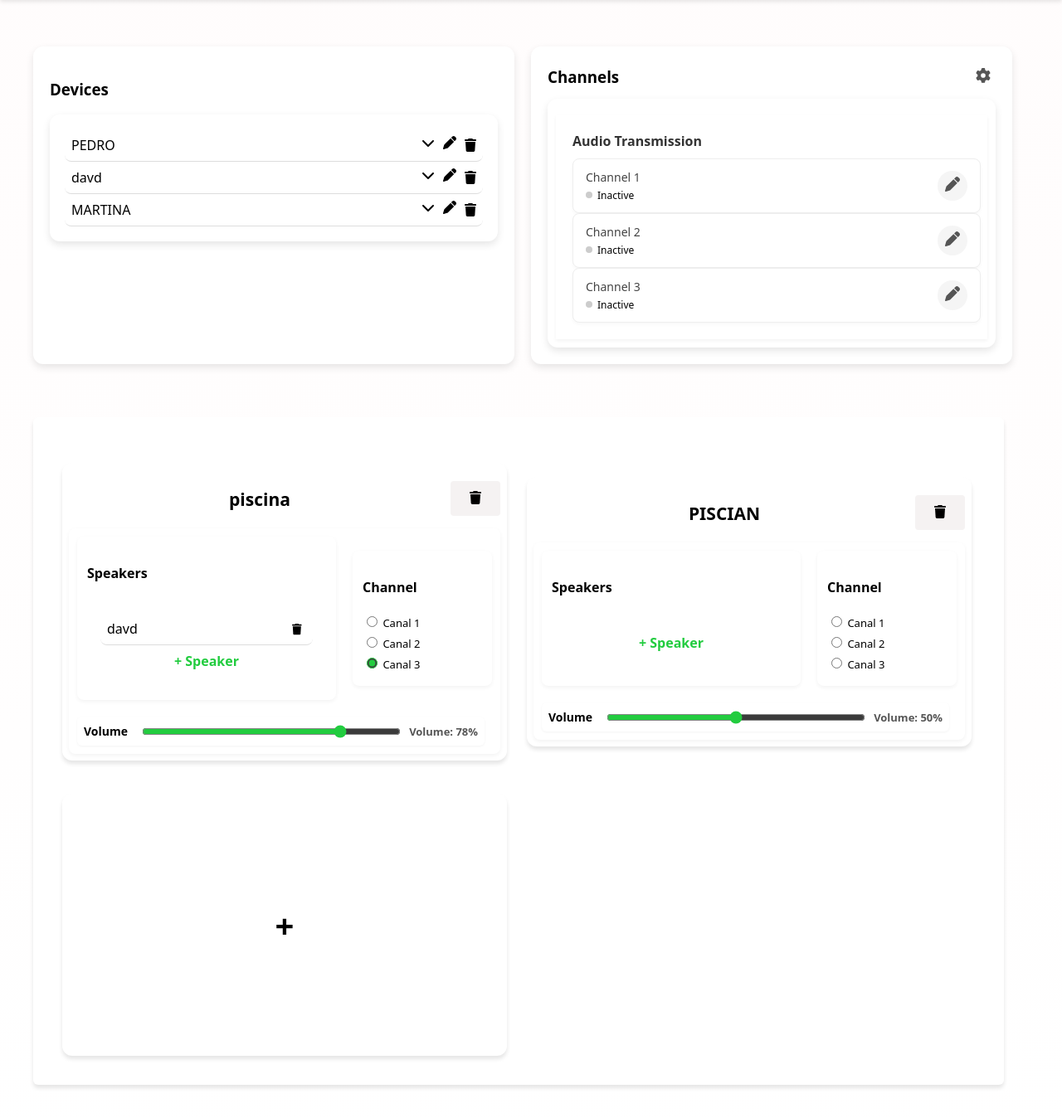
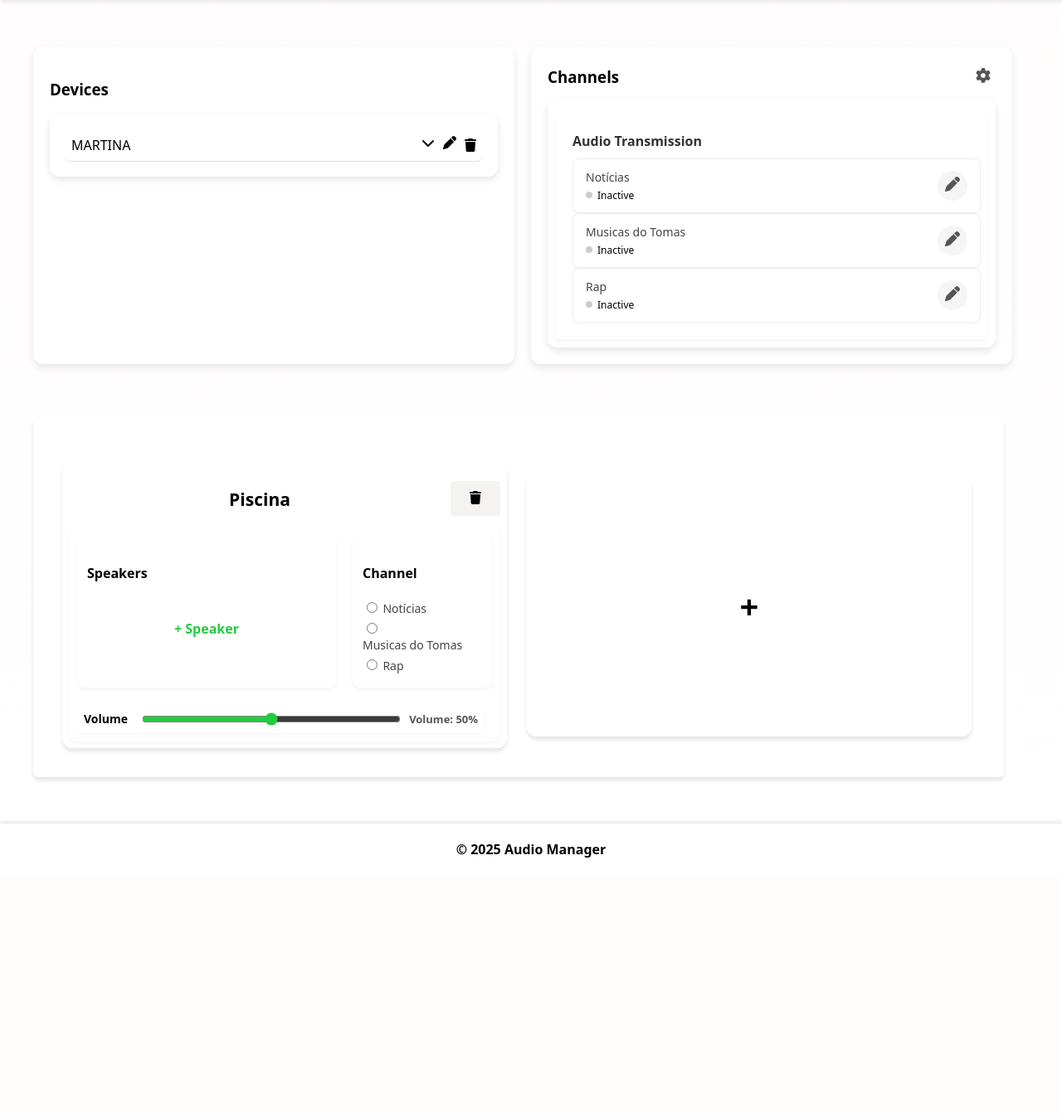
Before and after one commit to pedromelo1316/PECI--Difusao-de-Audio, a Flask app: page / in a window 1280 px wide. Shown: the part 194-1542 px from the top of the page at 83% size. After the commit the page ends 1228 px from the top, so only its background shows below. Run offline with Flask 3, Linux system fonts and the light colour scheme; data comes from the database, SQL or seed files in the repository; parts of the project's set-up code (start-up, migrations or seed data) failed here and were passed over; some libraries are stand-ins or nearby versions.

Commit message:
alterar nomes

```diff
--- a/Main/Manager/app.py
+++ b/Main/Manager/app.py
@@ -1,6 +1,6 @@
 # Importações de módulos e bibliotecas necessárias
 from enum import Enum
-from flask import Flask, render_template, request, redirect, flash, jsonify
+from flask import Flask, render_template, request, redirect, flash, jsonify, url_for
 from flask_sqlalchemy import SQLAlchemy
 from flask_socketio import SocketIO, emit
 import os
@@ -269,13 +269,12 @@
 # Modelo para canais
 class Channels(db.Model):
     id = db.Column(db.Integer, primary_key=True)
+    name = db.Column(db.String(200), nullable=True)
     type = db.Column(db.Enum(ChannelType), nullable=False)
     source = db.Column(db.String(200), nullable=True)
 
-    #####
-
     def __repr__(self):
-        return
+        return f'<Channel {self.id}: {self.name}>'
 
 
 ###############3
@@ -299,11 +298,16 @@
         db.session.commit()
         # Cria os canais padrão com tipo LOCAL e fonte "default"
         for i in range(1, NUM_CHANNELS+1):
-            new_channel = Channels(type=ChannelType.LOCAL, source="default")
+            new_channel = Channels(
+                name=f"Channel {i}",
+                type=ChannelType.LOCAL,
+                source="default"
+            )
             db.session.add(new_channel)
             db.session.commit()
-            processes[i] = start_ffmpeg_process(i, "default", ChannelType.LOCAL)
-            print(f"Channel {i} started")
+            processes[new_channel.id] = start_ffmpeg_process(new_channel.id, "default", ChannelType.LOCAL)
+            print(f"{new_channel.name} started")
+
     else:
         for channel in db.session.query(Channels).all():
             index = channel.id
@@ -627,9 +631,10 @@
         return jsonify({"error": str(e)}), 500
 
 
-@app.route('/edit_channels', methods=['GET'])
+@app.route('/edit_channels')
 def edit_channels():
     channel_id = request.args.get('channel_id', type=int)
+    channel = Channels.query.get_or_404(channel_id)
 
     playlists = Playlist.query.all()
     playlist_songs = {
@@ -640,11 +645,36 @@
 
     return render_template(
         'edit_channels.html',
-        channel_id=channel_id,
+        channel=channel,
         playlists=playlist_songs.keys(),
         playlist_songs=playlist_songs,
         all_songs=all_songs
     )
+
+@app.route('/update_channel_name/<int:channel_id>', methods=['POST'])
+def update_channel_name(channel_id):
+    new_name = request.form.get('channel_name')
+    if not new_name:
+        return "Nome inválido", 400
+
+    # Recupera o canal
+    channel = Channels.query.get_or_404(channel_id)
+    old_name = channel.name
+    channel.name = new_name
+
+    try:
+        # Atualiza o nome no banco de dados
+        db.session.commit()
+
+        # Emite um evento para a atualização do nome na interface
+        socketio.emit('update_channel_names', {'new_name': new_name, 'old_name': old_name}, namespace='/')
+
+        return redirect(url_for('edit_channels', channel_id=channel_id))
+
+    except Exception as e:
+        return f"Erro ao atualizar o nome do canal: {e}", 500
+
+
 
 #@app.route('/edit_channels', methods=['GET'])
 #def edit_channels():
@@ -1104,6 +1134,7 @@
         create_default_channels()  # Inicializa os canais padrão
 
 
+
     # Associa o sinal SIGINT ao shutdown_handler para tratamento de Ctrl+C
     signal.signal(signal.SIGINT, shutdown_handler)
 
@@ -1112,5 +1143,5 @@
     thread.start()
 
     # Inicia o servidor Flask com SocketIO
-    socketio.run(app, host=get_host_ip() ,debug=False, port=5000)
+    socketio.run(app, host=get_host_ip() ,debug=True, port=5000)
     #socketio.run(app, debug=False)
--- a/Main/Manager/static/css/styles.css
+++ b/Main/Manager/static/css/styles.css
@@ -249,6 +249,52 @@
 }
 
 /* ===== COLUMN BOX & ITEMS ===== */
+
+.column-main {
+    display: flex;
+    justify-content: space-between;
+    align-items: center;
+    width: 100%;
+}
+
+
+.column-itemCH {
+    display: flex;
+    flex-direction: column; /* Garante empilhamento vertical */
+    padding: 8px;
+    border-bottom: 1px solid #ddd;
+    cursor: pointer;
+    border-radius: 8px;
+    background-color: white;
+    transition: background 0.3s;
+    width: 488px;
+}
+
+.column-headerCH {
+    display: flex;
+    justify-content: space-between;
+    align-items: center;
+    width: 100%;
+}
+
+.column-detailsCH {
+    display: block; /* Bloco vertical */
+    width: 470px;
+    margin-top: 8px;
+    padding: 10px;
+    background: #f9f9f971;
+    border-radius: 8px;
+    box-shadow: 0px 2px 5px rgba(0, 0, 0, 0.1);
+}
+
+.column-detailsCH p {
+    display: block; /* Garante que cada linha está separada */
+    margin: 4px 0;
+    font-size: 14px;
+    color: #444;
+}
+
+
 .column-box {
     display: block;
     background: white;
--- a/Main/Manager/static/js/script.js
+++ b/Main/Manager/static/js/script.js
@@ -1,4 +1,34 @@
 document.addEventListener("DOMContentLoaded", function () {
+    // Variáveis para os botões de rádio dos canais
+    const channelRadioButtons = document.querySelectorAll('input[name="channel_id"]');
+
+    // Ouve o evento SocketIO quando o nome de um canal for alterado
+    socket.on('update_channel_names', function (data) {
+        // Atualiza a interface de seleção de canais
+        channelRadioButtons.forEach((radioButton) => {
+            // Verifica se o nome do canal corresponde ao nome antigo
+            if (radioButton.nextSibling.textContent.trim() === data.old_name) {
+                radioButton.nextSibling.textContent = data.new_name;  // Atualiza o nome
+            }
+        });
+
+        // Também é necessário atualizar os outros lugares onde o nome do canal aparece
+        const channelCards = document.querySelectorAll('.channel-card');
+        channelCards.forEach(card => {
+            const channelNameSpan = card.querySelector('.channel-name');
+            if (channelNameSpan && channelNameSpan.textContent.trim() === data.old_name) {
+                channelNameSpan.textContent = data.new_name;
+            }
+        });
+
+        // Adicionalmente, atualize a lista de zonas, se necessário
+        const zoneColumns = document.querySelectorAll('.column-item');
+        zoneColumns.forEach(column => {
+            if (column.dataset.column === data.old_name) {
+                column.querySelector("span").textContent = data.new_name;
+            }
+        });
+    });
 
     window.renameNode = function(nodeId) { // Torna a função global
         const newName = prompt("Digite o novo nome para o nó:");
@@ -11,7 +41,7 @@
                 body: new URLSearchParams({ name: newName })
             })
             .then(response => {
-                if (response.ok) {
+                if (response.owindow.toggleColumnDetailsk) {
                     alert("Nó renomeado com sucesso!");
                     location.reload(); // Recarrega a página para refletir a mudança
                 } else {
@@ -25,12 +55,22 @@
 
     const columnBox = document.getElementById("columnBox");
 
-    window.toggleColumnDetails = function(icon) {
-        const columnItem = icon.closest(".column-item");
-        const details = columnItem.querySelector(".column-details");
-        const isHidden = (details.style.display === 'none' || !details.style.display);
+    window.toggleColumnDetails = function(element) {
+        const columnItem = element.closest('.column-itemCH');
+        const details = columnItem.querySelector('.column-detailsCH');
+
+        if (!details) return;
+
+        const isHidden = details.style.display === 'none' || !details.style.display;
         details.style.display = isHidden ? 'block' : 'none';
     };
+
+    //window.toggleColumnDetails = function(icon) {
+    //    const columnItem = icon.closest(".column-item");
+    //    const details = columnItem.querySelector(".column-details");
+    //    const isHidden = (details.style.display === 'none' || !details.style.display);
+    //    details.style.display = isHidden ? 'block' : 'none';
+    //};
 
     window.editColumnName = function(icon) {
         const columnItem = icon.closest(".column-item");
@@ -343,6 +383,16 @@
 
         if (newName && newName !== currentName) {
             channelNameSpan.textContent = newName;
+
+            // Atualizar o nome em todas as zonas que contêm este canal
+            document.querySelectorAll(".zone-box").forEach(zone => {
+                zone.querySelectorAll(".column-item").forEach(item => {
+                    if (item.dataset.column === currentName) {
+                        item.querySelector("span").textContent = newName;
+                    }
+                });
+            });
+
             fetch(`/update_channel_name`, {
                 method: 'POST',
                 headers: { 'Content-Type': 'application/json' },
@@ -351,14 +401,15 @@
                 if (!response.ok) {
                     console.error("Error updating channel name:", response.statusText);
                     alert("Error updating channel name.");
-                    channelNameSpan.textContent = currentName;
+                    channelNameSpan.textContent = currentName;  // Reverter se houver erro
                 }
             }).catch(error => {
                 console.error("Error updating channel name:", error);
-                channelNameSpan.textContent = currentName;
+                channelNameSpan.textContent = currentName;  // Reverter se houver erro
             });
         }
     };
+
 
     // Recording variables
     let isRecording = false;
--- a/Main/Manager/templates/index.html
+++ b/Main/Manager/templates/index.html
@@ -27,21 +27,23 @@
                     {% else %}
                     <div class="column-list">
                         {% for node in nodes %}
-                        <div class="column-item" onclick="toggleColumnDetails(this)">
-                            <span>{{ node.name }}</span>
-                            <div class="column-actions" onclick="event.stopPropagation()">
-                                <i class="fa-solid fa-chevron-down" onclick="toggleColumnDetails(this)"></i>
 
-                                <i class="fa-solid fa-pen"  onclick="event.stopPropagation(); renameNode('{{ node.id }}')"></i>
-
-
-                                <a href="/delete/{{ node.id }}"><i class="fa-solid fa-trash" style="color: black;"></i></a>
+                        <div class="column-itemCH">
+                            <div class="column-headerCH">
+                                <span>{{ node.name }}</span>
+                                <div class="column-actions" onclick="event.stopPropagation()">
+                                    <i class="fa-solid fa-chevron-down" onclick="toggleColumnDetails(this)"></i>
+                                    <i class="fa-solid fa-pen" onclick="event.stopPropagation(); renameNode('{{ node.id }}')"></i>
+                                    <a href="/delete/{{ node.id }}"><i class="fa-solid fa-trash" style="color: black;"></i></a>
+                                </div>
                             </div>
-                            <div class="column-details" style="display: none;">
+                            <div class="column-detailsCH" style="display: none;">
                                 <p>IP: {{ node.ip }}</p>
                                 <p>MAC: {{ node.mac }}</p>
                             </div>
                         </div>
+
+
                         {% endfor %}
                     </div>
                     {% endif %}
@@ -72,7 +74,7 @@
                                     {% for channel in channels %}
                                     <div class="channel-card" data-channel-id="{{ channel.id }}">
                                         <div class="card-content">
-                                            <span class="channel-name">Channel {{ channel.id }}</span>
+                                            <span class="channel-name">{{ channel.name }}</span>
                                             <div class="channel-status">
                                                 <span class="status-indicator"></span>
                                                 <span class="status-text">Inactive</span>
@@ -164,6 +166,7 @@
                         </div>
 
                         <!-- Channel Section -->
+                        <!-- Channel Section -->
                         <div class="channel-section">
                             <h4>Channel</h4>
                             <div class="channel-options">
@@ -171,15 +174,18 @@
                                     <input type="hidden" name="name" value="{{ area.name }}">
                                     <label>
                                         <input type="radio" name="channel_id" value="1"
-                                            {% if area.channel_id == 1 %} checked {% endif %} style="accent-color: #22cc3f;"> Canal 1
+                                            {% if area.channel_id == 1 %} checked {% endif %} style="accent-color: #22cc3f;">
+                                        <span class="channel-name" data-channel-id="1">{{ channels[0].name }}</span>  <!-- Canal 1 nome dinâmico -->
                                     </label>
                                     <label>
                                         <input type="radio" name="channel_id" value="2"
-                                            {% if area.channel_id == 2 %} checked {% endif %} style="accent-color: #22cc3f;"> Canal 2
+                                            {% if area.channel_id == 2 %} checked {% endif %} style="accent-color: #22cc3f;">
+                                        <span class="channel-name" data-channel-id="2">{{ channels[1].name }}</span>  <!-- Canal 2 nome dinâmico -->
                                     </label>
                                     <label>
                                         <input type="radio" name="channel_id" value="3"
-                                            {% if area.channel_id == 3 %} checked {% endif %} style="accent-color: #22cc3f;"> Canal 3
+                                            {% if area.channel_id == 3 %} checked {% endif %} style="accent-color: #22cc3f;">
+                                        <span class="channel-name" data-channel-id="3">{{ channels[2].name }}</span>  <!-- Canal 3 nome dinâmico -->
                                     </label>
                                 </form>
                             </div>
```
Also changed, not shown: Main/Manager/static/js/index.js (+13 -0 lines), Main/Manager/templates/edit_channels.html (+4 -4 lines), Main/Manager/instance/database.db, 1 other file.
